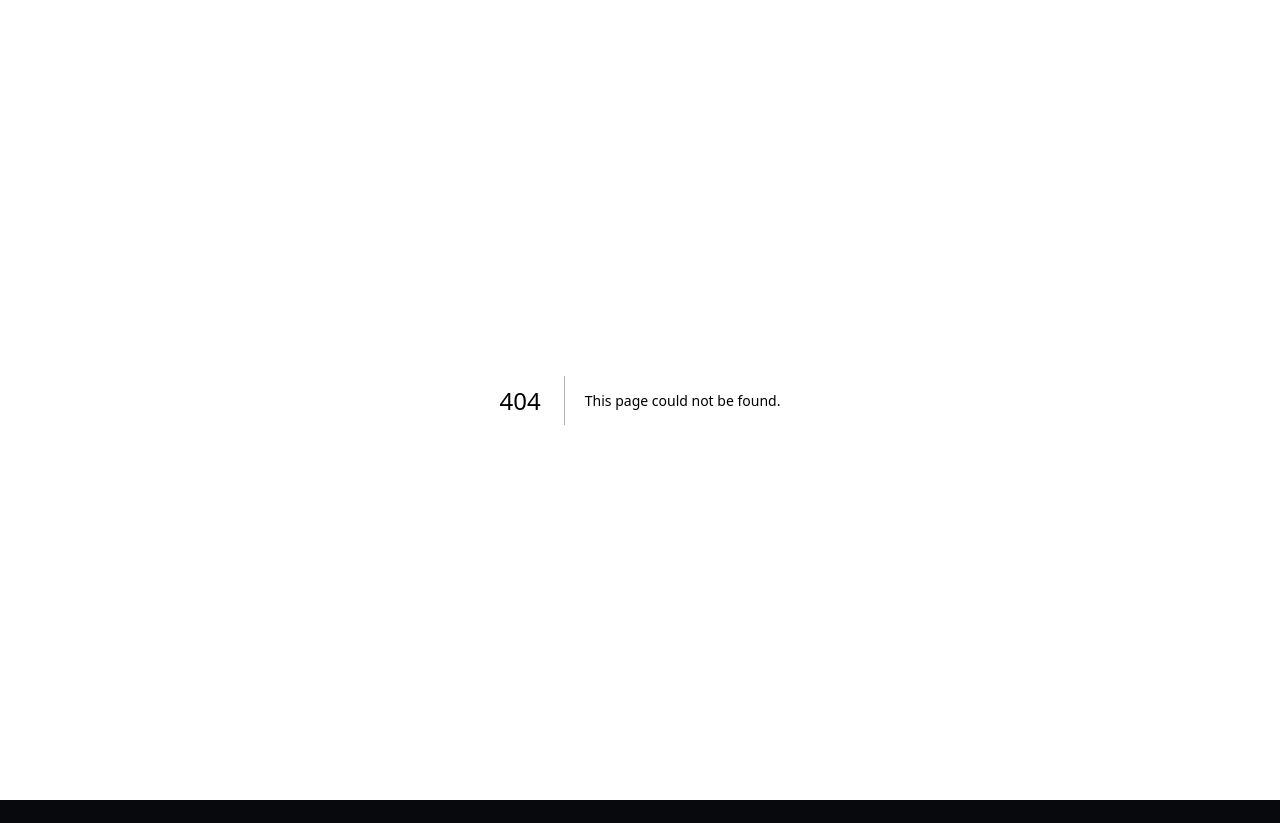
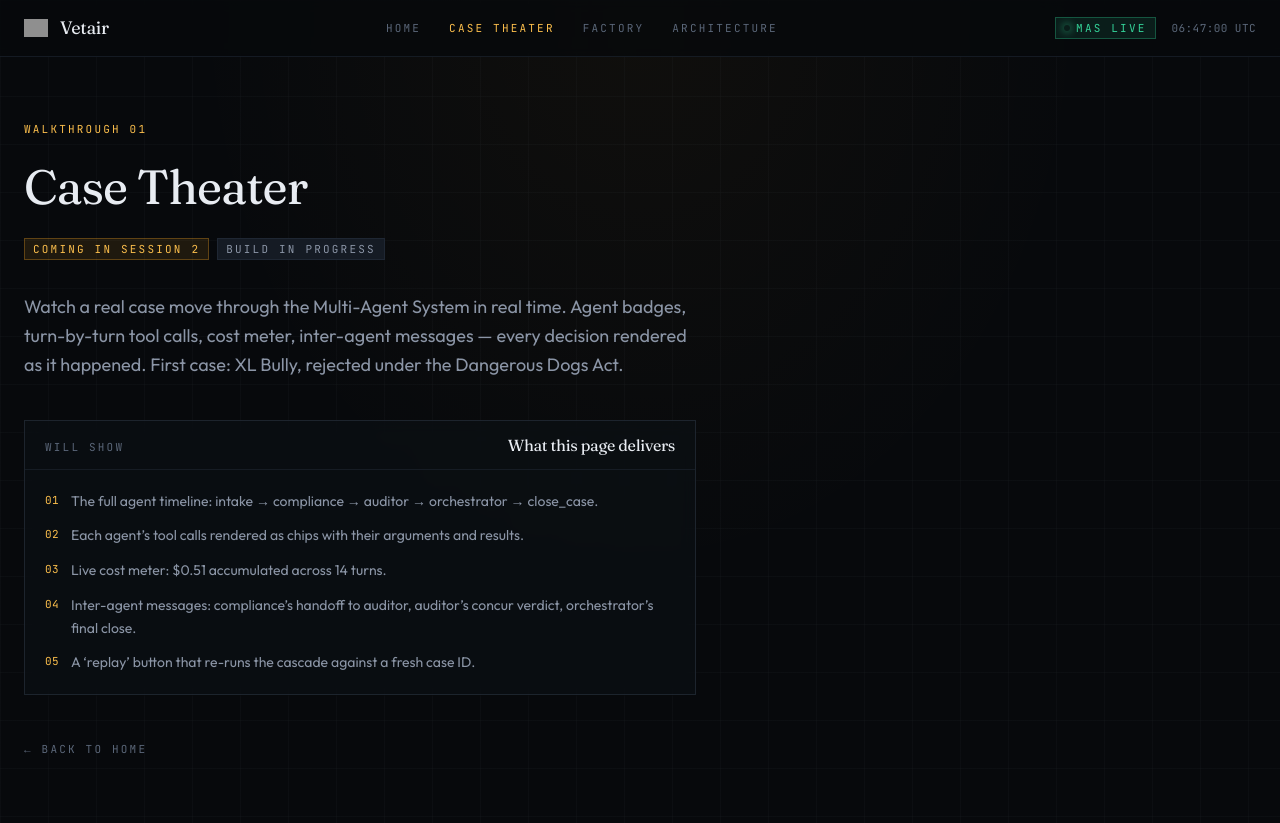
Before and after one commit to asharara88/vetair, a Next.js app: page /theater/theater in a window 1280 px wide. Before the commit this address had no page. Before the commit the page ends 800 px from the top, so only its background shows below. Built offline with nearby package versions, Linux system fonts and the light colour scheme; no server answers; grey boxes are pictures that could not be loaded.

Commit message:
Create Theater component with ComingSoon feature
Added Theater component with metadata and ComingSoon display.

```diff
--- /dev/null
+++ b/app/theater/theater/page.tsx
@@ -0,0 +1,25 @@
+import { Header } from "@/components/demo/Header";
+import { ComingSoon } from "@/components/demo/ComingSoon";
+
+export const metadata = { title: "Case Theater · Vetair" };
+
+export default function Theater() {
+  return (
+    <>
+      <Header />
+      <ComingSoon
+        eyebrow="Walkthrough 01"
+        title="Case Theater"
+        session="Session 2"
+        description="Watch a real case move through the Multi-Agent System in real time. Agent badges, turn-by-turn tool calls, cost meter, inter-agent messages — every decision rendered as it happened. First case: XL Bully, rejected under the Dangerous Dogs Act."
+        willShow={[
+          "The full agent timeline: intake → compliance → auditor → orchestrator → close_case.",
+          "Each agent’s tool calls rendered as chips with their arguments and results.",
+          "Live cost meter: $0.51 accumulated across 14 turns.",
+          "Inter-agent messages: compliance’s handoff to auditor, auditor’s concur verdict, orchestrator’s final close.",
+          "A ‘replay’ button that re-runs the cascade against a fresh case ID.",
+        ]}
+      />
+    </>
+  );
+}
```
